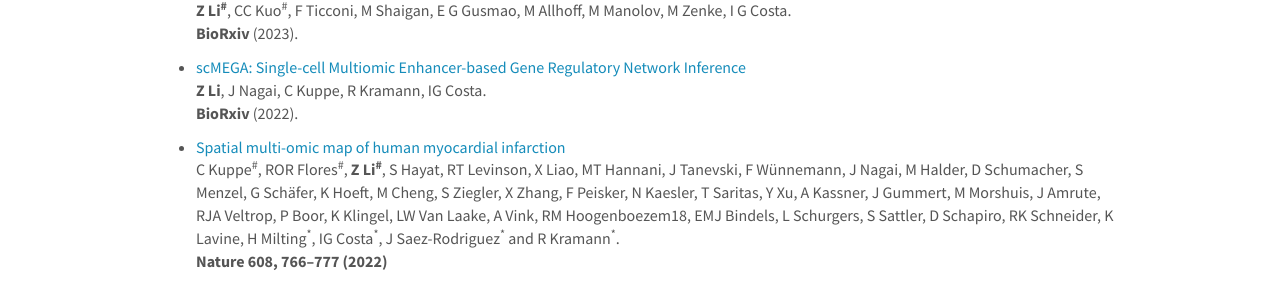
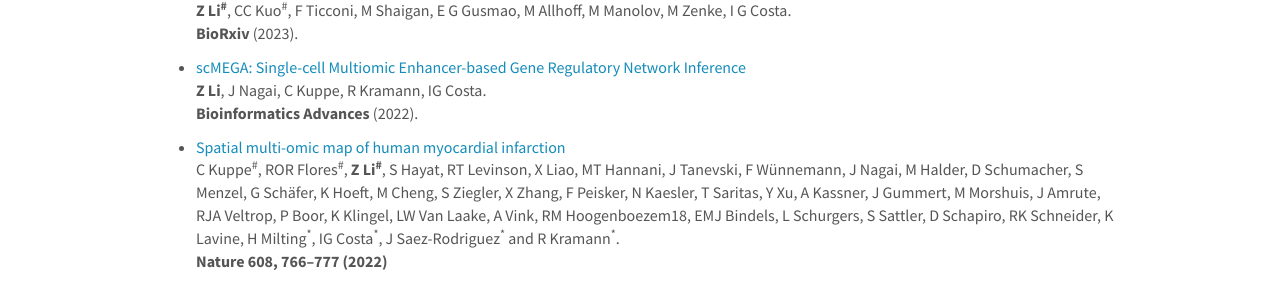
Before and after one commit to lzj1769/lzj1769.github.io, a Jekyll site: the page built from _pages/publications.md, in a window 1280 px wide and 900 px high. Shown: the part 281-568 px from the top of the window. Built offline with Jekyll 4.4.1, drawn with Linux system fonts in a browser that asks for light colours; nearby versions of some CDN libraries.

Commit message:
update pub

```diff
--- a/_pages/publications.md
+++ b/_pages/publications.md
@@ -17,9 +17,9 @@ For a full list see: [Google Scholar](https://scholar.google.de/citations?user=x
 **BioRxiv** (2023).
 
 
-* [scMEGA: Single-cell Multiomic Enhancer-based Gene Regulatory Network Inference](https://www.biorxiv.org/content/10.1101/2022.08.10.503335v1)\
+* [scMEGA: Single-cell Multiomic Enhancer-based Gene Regulatory Network Inference](https://academic.oup.com/bioinformaticsadvances/advance-article/doi/10.1093/bioadv/vbad003/6986159?login=false)\
 **Z Li**, J Nagai, C Kuppe, R Kramann, IG Costa.\
-**BioRxiv** (2022).
+**Bioinformatics Advances** (2022).
 
 
 * [Spatial multi-omic map of human myocardial infarction](https://www.nature.com/articles/s41586-022-05060-x)\
```
